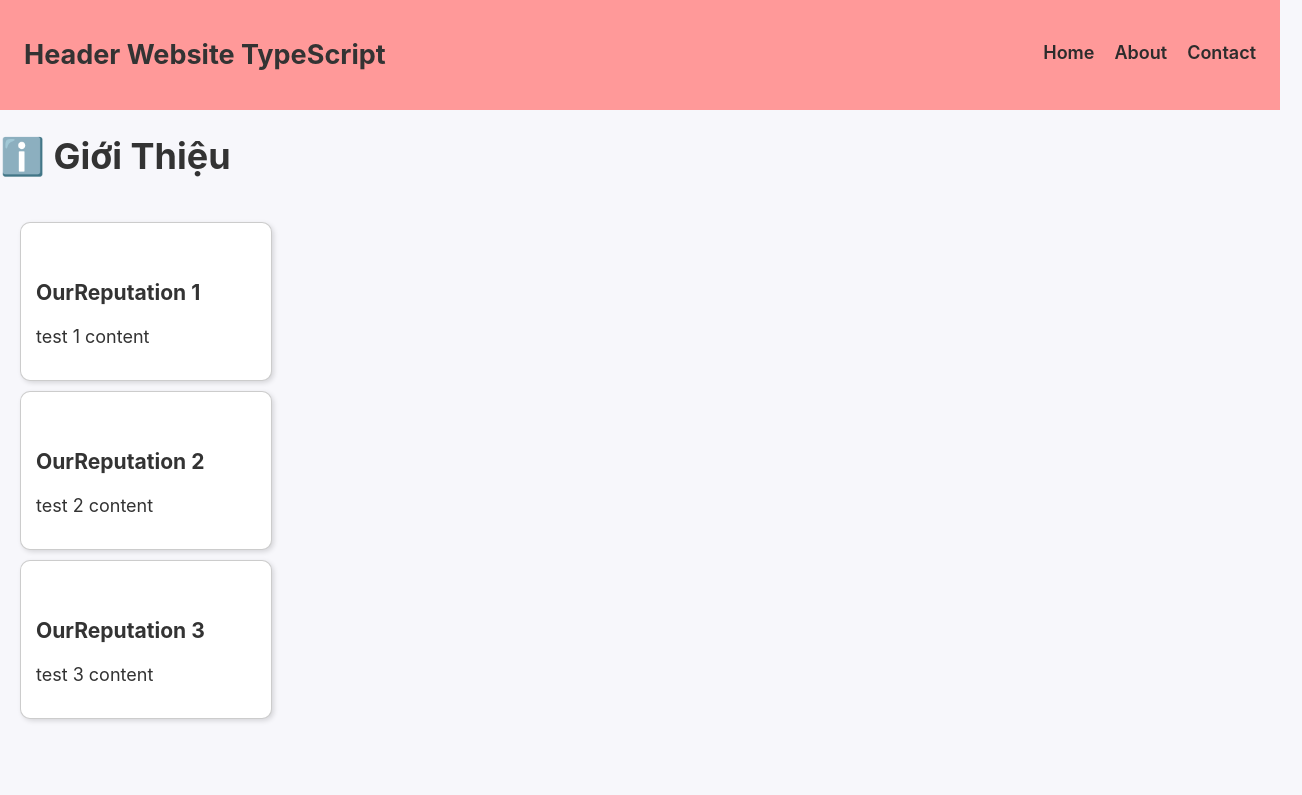
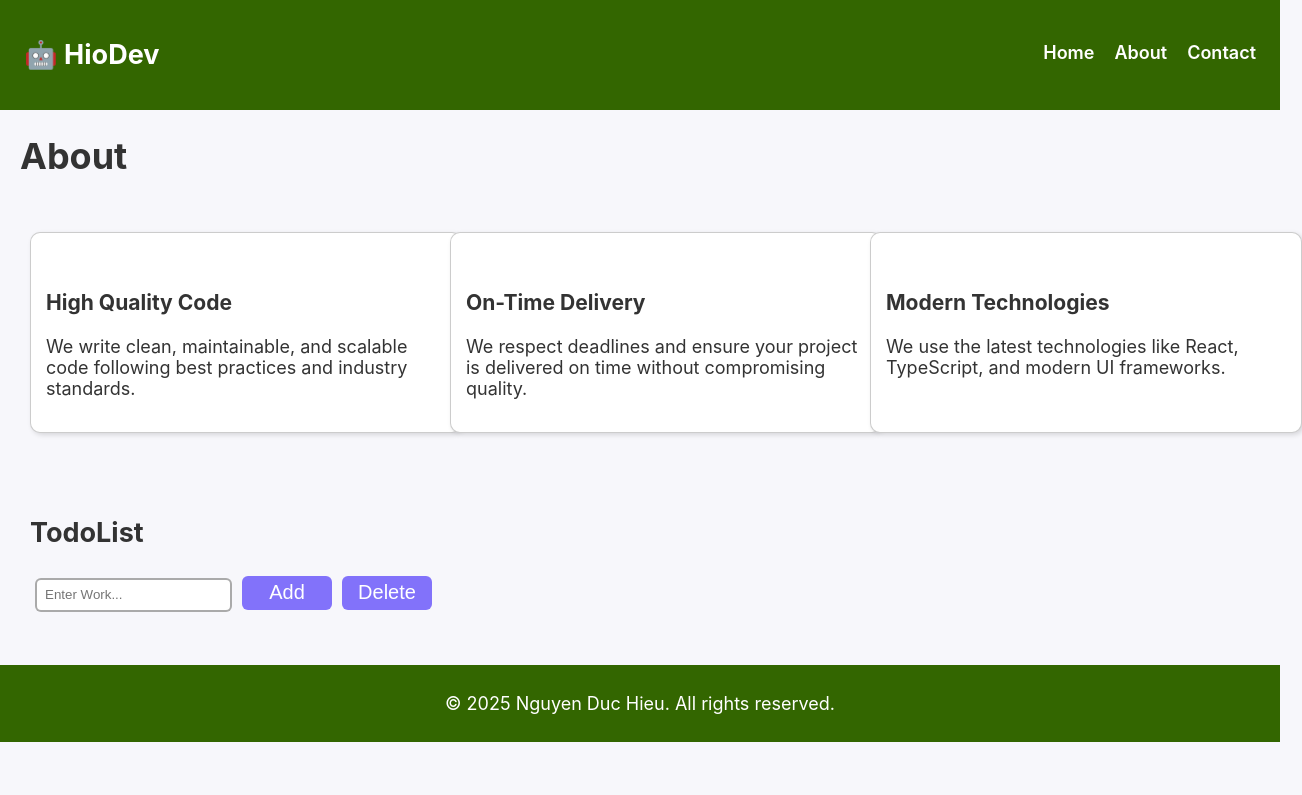
Before and after one commit to ndh10dev/reactjs, a React (Create React App) app in the folder my-app-ts/: page /about in a window 1280 px wide. Shown: the top 795 px of the page, 1302 px wide, since content can reach past the window. Built offline with nearby package versions, Linux system fonts and the light colour scheme.

Commit message:
update 16/12

```diff
--- a/my-app-ts/src/App.tsx
+++ b/my-app-ts/src/App.tsx
@@ -18,7 +18,7 @@ function App() {
           path="/"
           element={
             <>
-              <h1>🏠 Trang Chủ</h1>
+              <h1>Home</h1>
               <Banner id="👨‍💻" title="Nguyen Duc Hieu" description="Frontend Developer | React & TypeScript" />
               <Banner id="💻" title="Website Features" description="Routing, Form Handling, Reusable Components, State Management" />
               <ClickCounter />
@@ -29,7 +29,7 @@ function App() {
           path="/about"
           element={
             <>
-              <h1>ℹ️ Giới Thiệu</h1>
+              <h1>About</h1>
               <OurReputation data={data} />
               <TodoList />
             </>
@@ -37,10 +37,10 @@ function App() {
         <Route
           path="/contact"
           element={
-          <>
-          <h1>📞 Liên Hệ</h1>
-          <Form />
-          </>
+            <>
+              <h1>Contact</h1>
+              <Form />
+            </>
           } />
       </Routes>
 
--- a/my-app-ts/src/components/ClickCounter.tsx
+++ b/my-app-ts/src/components/ClickCounter.tsx
@@ -8,7 +8,7 @@ export default function ClickCounter() {
   return (
     <div style={{ margin: "20px", padding: "10px" }}>
       <h2>ClickCounter</h2>
-      <p>Số lần Click: {count} lần</p>
+      <p>Number of Clicks: {count} times</p>
 
       <button onClick={() => setCount(count + 1)}>Click</button>
       <button onClick={() => setCount(0)}>Reset</button>
--- a/my-app-ts/src/components/Footer.tsx
+++ b/my-app-ts/src/components/Footer.tsx
@@ -1,8 +1,8 @@
 
 function Footer() {
   return (
-    <footer style={{backgroundColor: '#ff9999ff', padding: '10px', marginTop: '20px'}}>
-      <p>Footer Website Hieu</p>
+    <footer style={{backgroundColor: '#336600', padding: '10px', marginTop: '20px', color: 'white', textAlign: 'center'}}>
+      <p>© 2025 Nguyen Duc Hieu. All rights reserved.</p>
     </footer>
   );
 }
--- a/my-app-ts/src/components/Header.tsx
+++ b/my-app-ts/src/components/Header.tsx
@@ -3,7 +3,7 @@ import { Link } from "react-router-dom";
 function Header() {
   return (
     <header className="header">
-      <h2>Header Website TypeScript</h2>
+      <h2>🤖 HioDev</h2>
 
       <nav className="nav">
         <Link to="/" className="nav-link">Home</Link>
--- a/my-app-ts/src/components/Ourreputation.tsx
+++ b/my-app-ts/src/components/Ourreputation.tsx
@@ -8,9 +8,12 @@ export interface ReputationItem {
 }
 
 export const data: ReputationItem[] = [
-  { id: 0, icon: <img src="" alt="" />, title: "OurReputation 1", content: "test 1 content" },
-  { id: 1, icon: <img src="" alt="" />, title: "OurReputation 2", content: "test 2 content" },
-  { id: 2, icon: <img src="" alt="" />, title: "OurReputation 3", content: "test 3 content" },
+  { id: 0, icon: <img src="" alt="" />, title: "High Quality Code",
+    content: "We write clean, maintainable, and scalable code following best practices and industry standards." },
+  { id: 1, icon: <img src="" alt="" />, title: "On-Time Delivery",
+    content: "We respect deadlines and ensure your project is delivered on time without compromising quality." },
+  { id: 2, icon: <img src="" alt="" />, title: "Modern Technologies",
+    content: "We use the latest technologies like React, TypeScript, and modern UI frameworks." },
 ];
 
 interface OurReputationProps {
@@ -19,7 +22,7 @@ interface OurReputationProps {
 
 export default function OurReputation({ data }: OurReputationProps) {
   return (
-    <div className="reputation-wrapper" style={{ padding: "10px" }}>
+    <div className="reputation-wrapper">
       {data.map((item) => (
         <div key={item.id} className="card-our-repu">
           <div className="icon">{item.icon}</div>
--- a/my-app-ts/src/index.css
+++ b/my-app-ts/src/index.css
@@ -13,10 +13,11 @@ code {
 
 /*HEADER*/
 header {
-  background-color: #ff9999;
+  background-color: #336600;
+  color: white;
   padding: 16px 24px;
   display: flex;
-  justify-content: space-between; /* chữ trái – menu phải */
+  justify-content: space-between;
   align-items: center;
 }
 
@@ -29,7 +30,7 @@ header {
 .nav a {
   text-decoration: none;
   font-weight: 600;
-  color: #2c2c2c;
+  color: white;
   position: relative;
   padding-bottom: 4px;
 }
@@ -46,22 +47,31 @@ header {
 .page {
   padding: 20px 30px;
 }
-
+h1{
+  padding-left: 20px;
+}
 /*CARD OUR REPUTATION*/
 .card-our-repu {
   border: 1px solid #00000033;
   border-radius: 10px;
   margin: 10px;
   padding: 15px;
-  width: 220px;
+  width: 400px;
   box-shadow: 2px 2px 5px #00000022;
   background: #fff;
   transition: all 0.2s ease;
 }
-
 .card-our-repu:hover {
   box-shadow: 4px 4px 12px #00000044;
   transform: translateY(-3px);
+}
+
+/* OUR REPUTATION WRAPPER */
+.reputation-wrapper {
+  display: grid;
+  grid-template-columns: repeat(auto-fit, minmax(220px, 1fr));
+  gap: 20px;
+  padding: 20px;
 }
 
 /*BUTTON*/
```
